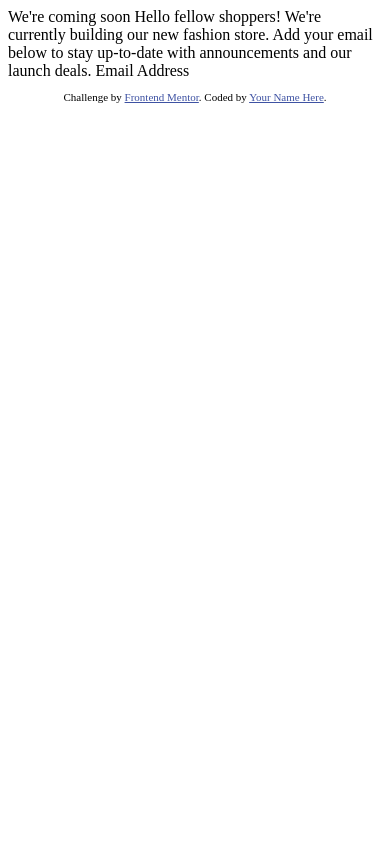
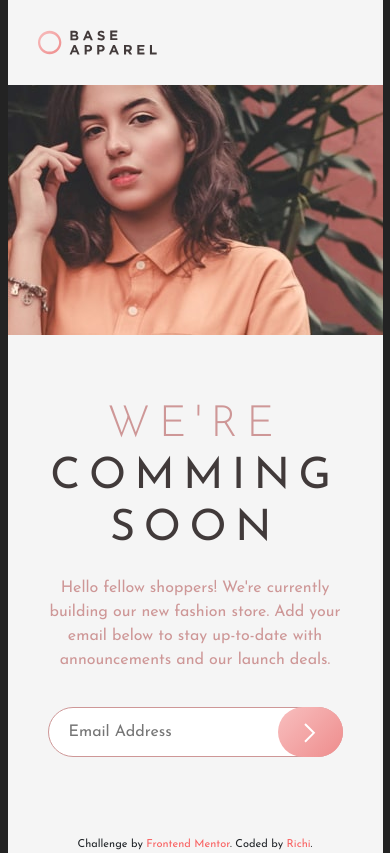
Before and after one commit to AndresRicardo/base-apparel-coming-soon-master, a plain HTML site: page index.html in a window 390 px wide. Drawn offline with nearby package versions, Linux system fonts and the light colour scheme.

Commit message:
mobile version ok, interactivity no yet

```diff
--- /dev/null
+++ b/css/js/app.js
@@ -0,0 +1 @@
+const a = 0;
--- /dev/null
+++ b/css/styles.scss
@@ -0,0 +1,155 @@
+// Primary color
+$colorDesaturatedRed: hsl(0, 36%, 70%);
+$colorSoftRed: hsl(0, 93%, 68%);
+
+// Neutral color
+$colorDarkGrayishRed: hsl(0, 6%, 24%);
+$colorBackground: #232323;
+
+// Gradients
+// Linear, 135deg, from hsl(0, 0%, 100%), to hsl(0, 100%, 98%)
+// Linear, 135deg, from hsl(0, 80%, 86%), to hsl(0, 74%, 74%)
+
+// Typography Body Copy
+$typFontSize: 16px;
+
+// Typography Font
+$typFontFamily: "Josefin Sans", sans-serif;
+// - Family: [Josefin Sans](https://fonts.google.com/specimen/Josefin+Sans)
+
+// Typography Weights: 300, 400, 600
+$typFontWeightLight: 300;
+$typFontWeightRegular: 400;
+$typFontWeightSemiBold: 600;
+
+* {
+    margin: 0px;
+    padding: 0px;
+    box-sizing: border-box;
+}
+
+body {
+    display: flex;
+    flex-direction: column;
+    justify-content: center;
+    align-items: center;
+    font-family: $typFontFamily;
+    font-size: $typFontSize;
+    min-height: 100vh;
+    background-color: $colorBackground;
+}
+
+#container {
+    width: 375px;
+    // height: 100vh;
+    display: flex;
+    flex-direction: column;
+    justify-content: start;
+    align-items: center;
+    background-color: whitesmoke;
+}
+
+#header {
+    width: 100%;
+    height: 85px;
+    padding: 0px 30px;
+    display: flex;
+    justify-content: start;
+    align-items: center;
+
+    img {
+        height: 25px;
+    }
+}
+
+#hero {
+    margin-bottom: 65px;
+}
+
+#content {
+    width: 100%;
+    padding: 0px 40px;
+
+    #mainTitle {
+        margin-bottom: 20px;
+        font-size: 2.7em;
+        font-weight: $typFontWeightLight;
+        text-align: center;
+        color: $colorDesaturatedRed;
+        line-height: 1.2em;
+        letter-spacing: 0.2em;
+        strong {
+            color: $colorDarkGrayishRed;
+        }
+    }
+
+    #mainDescription {
+        margin-bottom: 35px;
+        font-weight: $typFontWeightRegular;
+        text-align: center;
+        color: $colorDesaturatedRed;
+    }
+
+    #form {
+        width: 100%;
+        height: 50px;
+        margin-bottom: 80px;
+        position: relative;
+
+        #emailField {
+            width: 100%;
+            height: 100%;
+
+            #emailInput {
+                width: 100%;
+                height: 100%;
+                padding: 20px;
+                border: 1px solid $colorDesaturatedRed;
+                border-radius: 30px;
+                color: $colorDesaturatedRed;
+            }
+            #emailInput:focus-visible {
+                outline: 1px solid $colorDesaturatedRed;
+            }
+            #submit {
+                position: absolute;
+                top: 0px;
+                right: 0px;
+                width: 65px;
+                height: 100%;
+                border: none;
+                border-radius: 30px;
+                background: linear-gradient(
+                    135deg,
+                    hsl(0, 80%, 86%),
+                    hsl(0, 74%, 74%)
+                );
+                transition-property: width;
+                transition-duration: 0.2s;
+            }
+            #submit:hover {
+                cursor: pointer;
+                width: 75px;
+                transition-property: width;
+                transition-duration: 0.2s;
+            }
+            #submit:active {
+                width: 70px;
+            }
+        }
+    }
+}
+
+footer {
+    margin-top: auto;
+
+    .attribution {
+        font-size: 11px;
+        text-align: center;
+        margin-bottom: 0rem;
+        a {
+            color: $colorSoftRed;
+            text-decoration: none;
+        }
+    }
+}
--- a/index.html
+++ b/index.html
@@ -1,33 +1,57 @@
 <!DOCTYPE html>
 <html lang="en">
+
 <head>
   <meta charset="UTF-8">
-  <meta name="viewport" content="width=device-width, initial-scale=1.0"> <!-- displays site properly based on user's device -->
+  <meta name="viewport" content="width=device-width, initial-scale=1.0">
+
+  <link href="https://cdn.jsdelivr.net/npm/bootstrap@5.1.3/dist/css/bootstrap.min.css" rel="stylesheet"
+    integrity="sha384-1BmE4kWBq78iYhFldvKuhfTAU6auU8tT94WrHftjDbrCEXSU1oBoqyl2QvZ6jIW3" crossorigin="anonymous">
+
+  <link rel="preconnect" href="https://fonts.googleapis.com">
+  <link rel="preconnect" href="https://fonts.gstatic.com" crossorigin>
+  <link href="https://fonts.googleapis.com/css2?family=Josefin+Sans:wght@300;400;600&display=swap" rel="stylesheet">
 
   <link rel="icon" type="image/png" sizes="32x32" href="./images/favicon-32x32.png">
-
   <title>Frontend Mentor | Base Apparel coming soon page</title>
 
-  <!-- Feel free to remove these styles or customise in your own stylesheet 👍 -->
-  <style>
-    .attribution { font-size: 11px; text-align: center; }
-    .attribution a { color: hsl(228, 45%, 44%); }
-  </style>
+  <link rel="stylesheet" href="css/styles.css">
+
 </head>
+
 <body>
+  <div id="container">
+    <header id="header">
+      <span id="headerLogo"><img src="images/logo.svg" alt="logo"></span>
+    </header>
 
-  We're coming soon
+    <div id="hero"><img src="images/hero-mobile.jpg" alt="hero mobile"></div>
 
-  Hello fellow shoppers! We're currently building our new fashion store.
-  Add your email below to stay up-to-date with announcements and our launch deals.
+    <main id="content">
+      <h1 id="mainTitle">WE'RE <strong>COMMING SOON</strong></h1>
 
-  Email Address
+      <p id="mainDescription">Hello fellow shoppers! We're currently building our new fashion store.
+        Add your email below to stay up-to-date with announcements and our launch deals.</p>
 
-  <footer>
-    <p class="attribution">
-      Challenge by <a href="https://www.frontendmentor.io?ref=challenge" target="_blank">Frontend Mentor</a>.
-      Coded by <a href="#">Your Name Here</a>.
-    </p>
-  </footer>
+      <form action="" method="post" id="form">
+        <div id="emailField">
+          <input type="email" name="emailInput" id="emailInput" placeholder="Email Address" required minlength="1"
+            pattern="^[a-z0-9]+(\.[_a-z0-9]+)*@[a-z0-9-]+(\.[a-z0-9-]+)*(\.[a-z]{2,15})$" title="set a valid email"
+            invalid>
+          <button type="submit" id="submit"><img src="images/icon-arrow.svg" alt="submit"></button>
+        </div>
+      </form>
+    </main>
+
+    <footer>
+      <p class="attribution">
+        Challenge by <a href="https://www.frontendmentor.io?ref=challenge" target="_blank">Frontend Mentor</a>.
+        Coded by <a href="https://github.com/AndresRicardo" target="_blank">Richi</a>.
+      </p>
+    </footer>
+  </div>
+
+  <script src="js/app.js"></script>
 </body>
+
 </html>
```
Also changed, not shown: css/styles.css (added), 1 other file.
